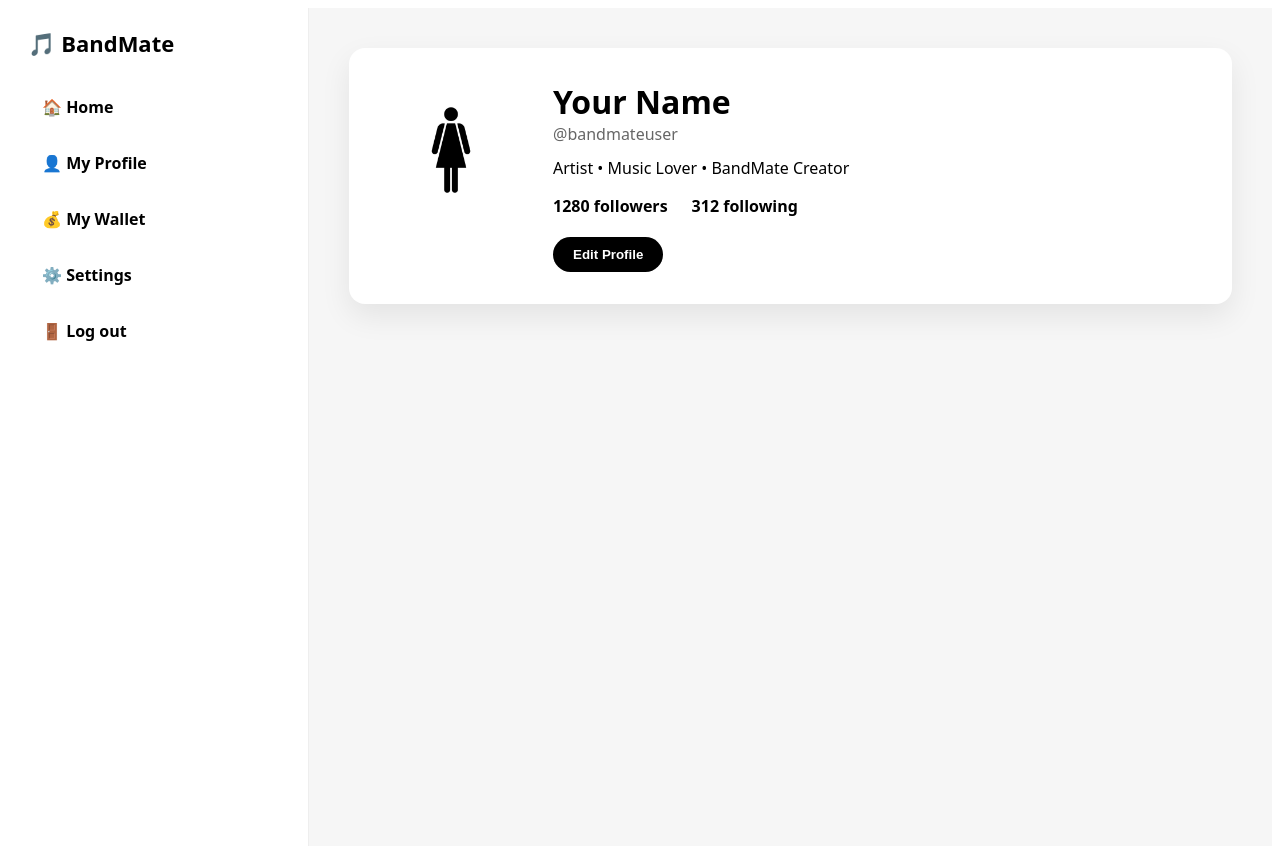
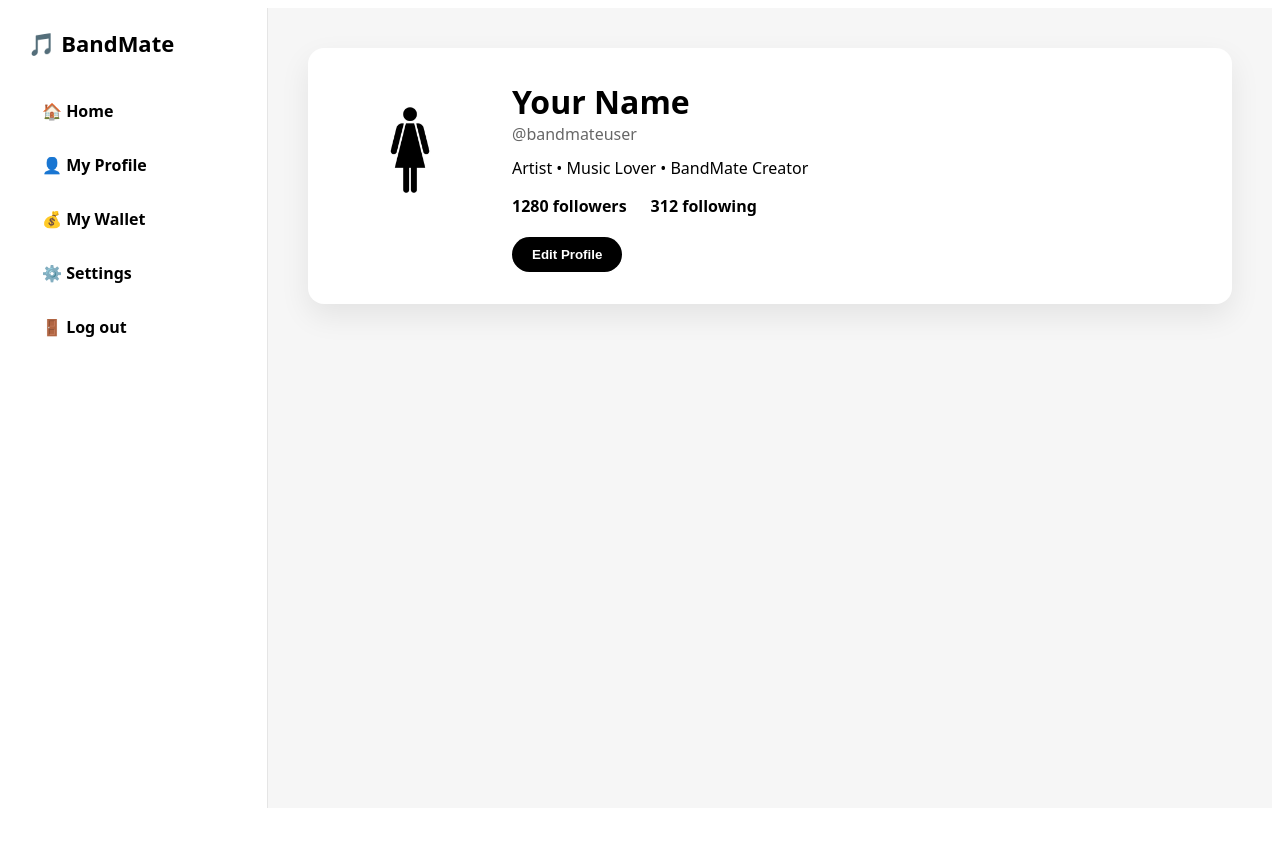
Before and after one commit to mejiasergio2002-max/BandMate, a Next.js app: page /profile in a window 1280 px wide. Shown: the top 846 px of the page. After the commit the page ends 816 px from the top, so only its background shows below. Built offline with nearby package versions, Linux system fonts and the light colour scheme.

Commit message:
Add clean clickable LeftSidebar

```diff
--- a/app/components/sidebar/LeftSidebar.tsx
+++ b/app/components/sidebar/LeftSidebar.tsx
@@ -9,61 +9,50 @@ export default function LeftSidebar() {
     <aside
       style={{
         width: 260,
-        background: '#fff',
-        borderRight: '1px solid #eee',
+        background: '#ffffff',
+        borderRight: '1px solid #e5e5e5',
         padding: 20,
         display: 'flex',
         flexDirection: 'column',
         height: '100vh',
         position: 'sticky',
         top: 0,
+        boxSizing: 'border-box',
       }}
     >
-      {/* LOGO / HOME */}
+      {/* LOGO */}
       <div
         onClick={() => router.push('/feed')}
         style={{
           fontSize: 22,
           fontWeight: 800,
-          marginBottom: 28,
+          marginBottom: 32,
           cursor: 'pointer',
+          userSelect: 'none',
         }}
       >
         🎵 BandMate
       </div>
 
       {/* NAVIGATION */}
-      <nav style={{ display: 'flex', flexDirection: 'column', gap: 14 }}>
-        <NavItem
-          label="🏠 Home"
-          onClick={() => router.push('/feed')}
-        />
-
-        <NavItem
-          label="👤 My Profile"
-          onClick={() => router.push('/profile')}
-        />
-
-        <NavItem
-          label="💰 My Wallet"
-          onClick={() => router.push('/wallet')}
-        />
-
-        <NavItem
-          label="⚙️ Settings"
-          onClick={() => router.push('/settings')}
-        />
-
-        <NavItem
-          label="🚪 Log out"
-          onClick={() => router.push('/')}
-        />
+      <nav
+        style={{
+          display: 'flex',
+          flexDirection: 'column',
+          gap: 12,
+        }}
+      >
+        <SidebarItem label="🏠 Home" onClick={() => router.push('/feed')} />
+        <SidebarItem label="👤 My Profile" onClick={() => router.push('/profile')} />
+        <SidebarItem label="💰 My Wallet" onClick={() => router.push('/wallet')} />
+        <SidebarItem label="⚙️ Settings" onClick={() => router.push('/settings')} />
+        <SidebarItem label="🚪 Log out" onClick={() => router.push('/')} />
       </nav>
     </aside>
   )
 }
 
-function NavItem({
+function SidebarItem({
   label,
   onClick,
 }: {
@@ -75,16 +64,16 @@ function NavItem({
       onClick={onClick}
       style={{
         padding: '10px 14px',
-        borderRadius: 10,
+        borderRadius: 8,
         fontWeight: 600,
         cursor: 'pointer',
-        transition: 'background 0.15s',
+        transition: 'background-color 0.15s ease',
       }}
       onMouseEnter={(e) => {
-        e.currentTarget.style.background = '#f2f2f2'
+        e.currentTarget.style.backgroundColor = '#f2f2f2'
       }}
       onMouseLeave={(e) => {
-        e.currentTarget.style.background = 'transparent'
+        e.currentTarget.style.backgroundColor = 'transparent'
       }}
     >
       {label}
```
